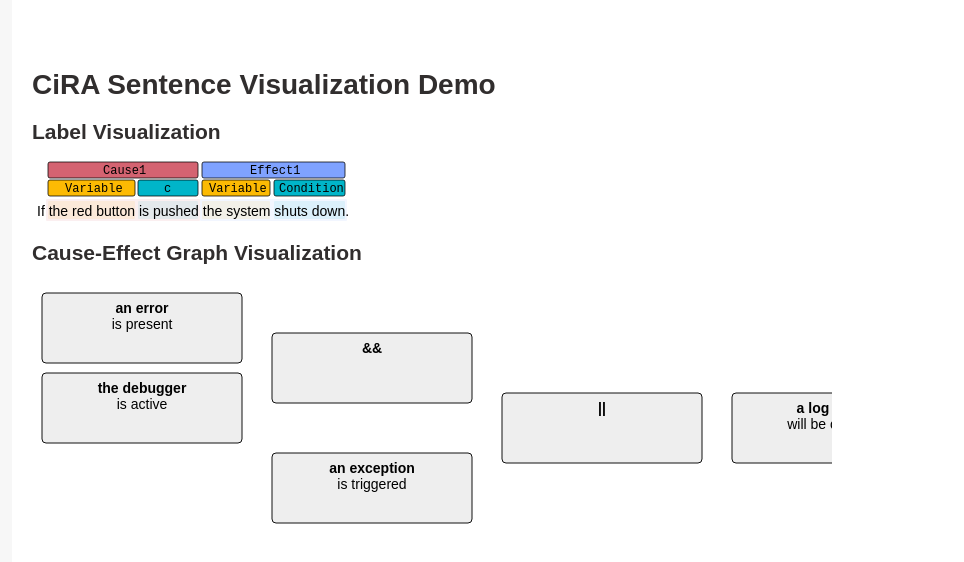
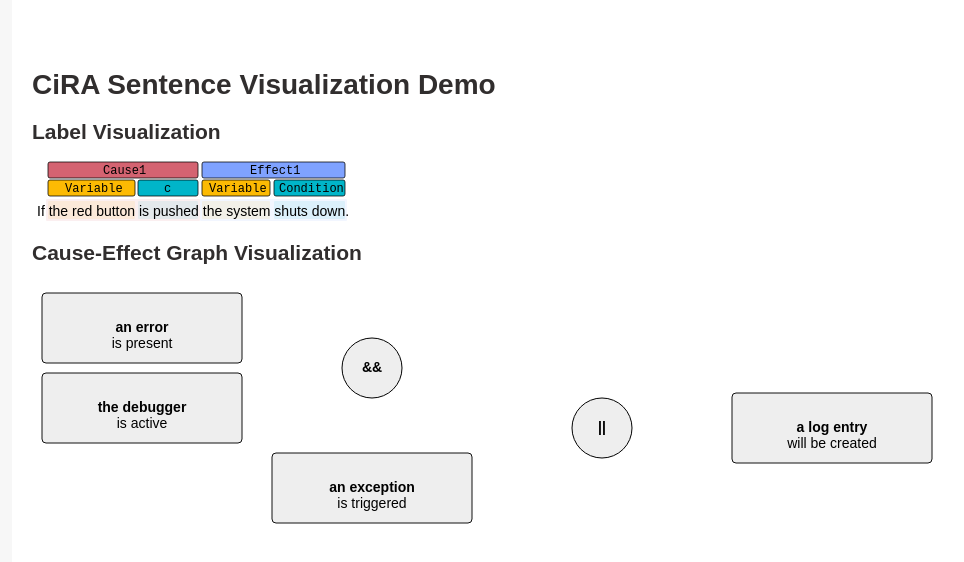
Before and after one commit to JulianFrattini/cira-viz, a React (Create React App) app in the folder vizdemo/: page / in a window 1280 px wide. Shown: the top 562 px of the page, without its empty margins (108-1072 px from the left). Built offline with nearby package versions, Linux system fonts and the light colour scheme.

Commit message:
Adjusted node positioning

```diff
--- a/vizdemo/src/packages/graphvisualization/CEGVisualizer.js
+++ b/vizdemo/src/packages/graphvisualization/CEGVisualizer.js
@@ -109,23 +109,30 @@ class CEG {
 }
 
 function CEGVisualizer({ ceg }) {
+  // parse the cause-effect graph
   let cegraph = new CEG(ceg)
-  /*console.log(cegraph)
-  console.log(cegraph.width())
-  console.log(cegraph.root.maxdepth())*/
 
-  //console.log(cegraph.root.getnodesatdepth(2))
-
+  // determine the x and y positions of all nodes within the cause-tree
   const causeypos = cegraph.root.gety(0)
   const causexpos = cegraph.root.getx(cegraph.root.maxdepth()-1)
 
-  const graphheight = Math.max.apply(Math, Object.values(causeypos))
+  // calculate how many nodes will be stacked on top of each other to determine the appropriate height of the overall graph visualization
+  const causetreeheight = Math.max.apply(Math, Object.values(causeypos))
+  const effectstackheight = cegraph.effects.length
+  const maxcegheight = Math.max(causetreeheight, effectstackheight)
+
+  // calculate the width and height of the graph visualization
+  const graphwidth = 20+(cegraph.root.maxdepth()+1)*(nodewidth+30)
+  const graphheight = 10+(nodeheight+10)*(maxcegheight+1)
 
   return (
-    <svg width="800" height={10+(nodeheight+10)*(graphheight+1)}>
+    <svg width={graphwidth} height={graphheight}>
       {cegraph.causes.map((item, index) => {
-        let nodex = 10+causexpos[item.id]*(nodewidth+30)
-        let nodey = 10+causeypos[item.id]*(nodeheight+10)
+        // determine the position (center) of each node
+        let nodex = 10+causexpos[item.id]*(nodewidth+30)+nodewidth/2
+        let nodey = 10+causeypos[item.id]*(nodeheight+10)+nodeheight/2
+
+        // render the nodes
         if(item.eventnode) {
           return <EventNode node={item} x={nodex} y={nodey}></EventNode>
         } else {
@@ -133,10 +140,16 @@ function CEGVisualizer({ ceg }) {
         }
       })}
       {cegraph.effects.map((item, index) => {
-        let nodex = 10 + cegraph.root.maxdepth()*(nodewidth+30)
-        let rooty = 10 + causeypos[cegraph.root.id]*(nodeheight+10)
+        let nodex = 10 + cegraph.root.maxdepth()*(nodewidth+30)+(nodewidth/2)
+
+        // determine the y-position of the root node of the cause tree
+        let rooty = 10 + causeypos[cegraph.root.id]*(nodeheight+10)+(nodeheight/2)
+        // determine the y-position of the first effect, which is the top-most node
         let nodeybase = rooty - ((cegraph.effects.length-1)/2)*(nodeheight+10)
+        // determine the y-position of the current effect, which is located at a given index
         let nodey = nodeybase + index*(nodeheight+10)
+
+        // render the nodes
         return <EventNode node={item} x={nodex} y={nodey}></EventNode>
       })}
     </svg>
--- a/vizdemo/src/packages/graphvisualization/components/eventnode.js
+++ b/vizdemo/src/packages/graphvisualization/components/eventnode.js
@@ -6,11 +6,14 @@ const nodewidth = 200
 const nodeheight = 70
 
 function EventNode({ node, x, y }) {
+    const posx = x-(nodewidth/2)
+    const posy = y-(nodeheight/2)
+
     return (
         <g>
-            <rect x={x} y={y} width={nodewidth} height={nodeheight} fill={"#EEEEEE"} stroke="#111111" rx="4"></rect>
-            <text className='centeredtext' x={x+nodewidth/2} y={y+16} fill="#000000" fontWeight='bold'>{node.variable}</text>
-            <text className='centeredtext' x={x+nodewidth/2} y={y+32} fill="#000000">{node.condition}</text>
+            <rect x={posx} y={posy} width={nodewidth} height={nodeheight} fill={"#EEEEEE"} stroke="#111111" rx="4"></rect>
+            <text className='centeredtext' x={x} y={y} fill="#000000" fontWeight='bold'>{node.variable}</text>
+            <text className='centeredtext' x={x} y={y+16} fill="#000000">{node.condition}</text>
         </g>
     )
   };
--- a/vizdemo/src/packages/graphvisualization/components/junctor.js
+++ b/vizdemo/src/packages/graphvisualization/components/junctor.js
@@ -8,8 +8,8 @@ const nodeheight = 70
 function Junctor({ node, x, y }) {
     return (
         <g>
-            <rect x={x} y={y} width={nodewidth} height={nodeheight} fill={"#EEEEEE"} stroke="#111111" rx="4"></rect>
-            <text className='centeredtext' x={x+nodewidth/2} y={y+16} fill="#000000" fontWeight='bold'>{node.conjunction ? '&&' : '||'}</text>
+            <circle cx={x} cy={y} r='30' stroke="black" fill="#EEEEEE"></circle>
+            <text className='centeredtext' x={x} y={y} fill="#000000" fontWeight='bold'>{node.conjunction ? '&&' : '||'}</text>
         </g>
     )
   };
```
